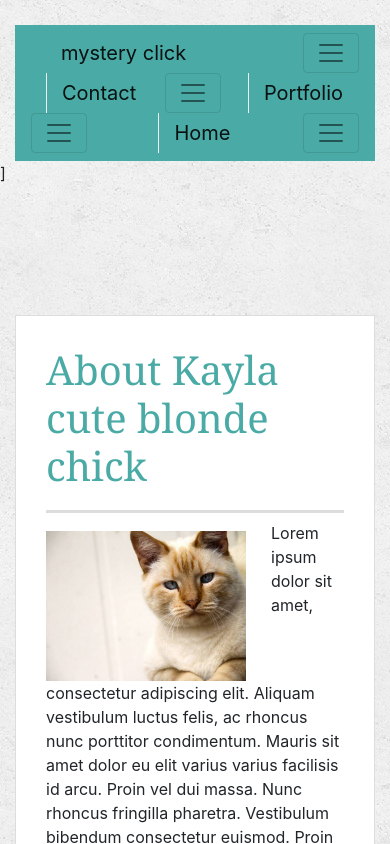
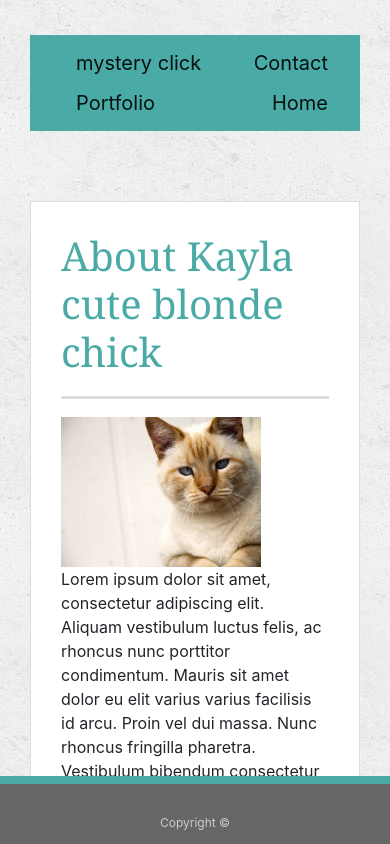
Before and after one commit to arashiwalker/Bootstrap-Portfolio, a plain HTML site: page index.html in a window 390 px wide. Shown: the top 844 px of the page. Drawn offline with nearby package versions, Linux system fonts and the light colour scheme.

Commit message:
added bootstrap styled nav bar with footer that doesn't leave the screen. also indented html

```diff
--- a/assets/css/style.css
+++ b/assets/css/style.css
@@ -1,3 +1,4 @@
+
 body {
   font-family: Arial, "Helvetica Neue", Helvetica, sans-serif;
   font-size: 18px;
@@ -9,6 +10,8 @@ body {
 * {
   box-sizing: border-box;
 }
+
+.container-fluid
 
 /* general */
 
@@ -79,7 +82,7 @@ h3 {
 
 nav {
   float: right;
-  margin-top: 25px;
+  margin-top: 35px;
 }
 
 nav a {
@@ -89,7 +92,7 @@ nav a {
   line-height: 18px;
   color: #999;
   text-decoration: none;
-  border-left: 1px solid #efefef;
+/*  border-left: 1px solid #efefef;*/
 }
 
 nav a:first-child {
@@ -108,6 +111,12 @@ footer {
   background: #666666;
   border-top: 8px solid #4aaaa5;
   height: 50px;
+  width:100%;
+  height:20px;
+  position:absolute;
+  bottom:0;
+  left:0;
+  position:fixed;
 }
 
 h3, h2 {
@@ -120,7 +129,7 @@ h3, h2 {
 /* main */
 
 #main-container {
-  padding-top: 130px;
+  padding-top: 70px;
   min-height: calc(100vh - 70px);
 }
 
--- a/index.html
+++ b/index.html
@@ -1,83 +1,54 @@
 <!doctype html>
 <html lang="en-us">
-
 <head>
   <meta charset="UTF-8">
   <title>About | Your Name</title>
   <link rel="stylesheet" type="text/css" href="assets/css/style.css">
-  <link rel="stylesheet" href="https://stackpath.bootstrapcdn.com/bootstrap/4.3.1/css/bootstrap.min.css" integrity="sha384-ggOyR0iXCbMQv3Xipma34MD+dH/1fQ784/j6cY/iJTQUOhcWr7x9JvoRxT2MZw1T" crossorigin="anonymous">
-
+  <link rel="stylesheet" href="https://stackpath.bootstrapcdn.com/bootstrap/4.3.1/css/bootstrap.min.css"
+  integrity="sha384-ggOyR0iXCbMQv3Xipma34MD+dH/1fQ784/j6cY/iJTQUOhcWr7x9JvoRxT2MZw1T" crossorigin="anonymous">
 </head>
-
 <body>
-
+  <div class="container-fluid">
    <div class="container">
     <div class="row">
       <div class="col-sm">
-
-    </div>
-
-
-    <div class="col-sm">
-
-        <nav class="navbar navbar-expand-lg navbar-light" style="background-color: #4aaaa5;">
-          <a class="navbar-brand" href="homework.html">mystery click</a>
-          <button class="navbar-toggler" type="button" data-toggle="collapse" data-target="#navbarNav" aria-controls="navbarNav" aria-expanded="false" aria-label="Toggle navigation">
-            <span class="navbar-toggler-icon"></span>
-          </button>
-          <a class="navbar-brand" href="contact.html">Contact</a>
-          <button class="navbar-toggler" type="button" data-toggle="collapse" data-target="#navbarNav" aria-controls="navbarNav" aria-expanded="false" aria-label="Toggle navigation">
-            <span class="navbar-toggler-icon"></span>
-          </button>
-          <a class="navbar-brand" href="portfolio.html">Portfolio</a>
-          <button class="navbar-toggler" type="button" data-toggle="collapse" data-target="#navbarNav" aria-controls="navbarNav" aria-expanded="false" aria-label="Toggle navigation">
-            <span class="navbar-toggler-icon"></span>
-          </button>
-          <a class="navbar-brand" href="index.html">Home</a>
-          <button class="navbar-toggler" type="button" data-toggle="collapse" data-target="#navbarNav" aria-controls="navbarNav" aria-expanded="false" aria-label="Toggle navigation">
-            <span class="navbar-toggler-icon"></span>
-          </button>
-        </nav>
-
       </div>
       <div class="col-sm">
-
+       <nav class="navbar navbar-expand-lg navbar-light" style="background-color: #4aaaa5;">
+        <a class="navbar-brand" button class="btn btn-outline-success" type="button" href="homework.html">mystery click</a>
+        <a class="navbar-brand" href="contact.html">Contact</a>
+        <a class="navbar-brand" href="portfolio.html">Portfolio</a>
+        <a class="navbar-brand" href="index.html">Home</a>
+      </nav>
+    </div>
+    <div class="col-sm">
     </div>
   </div>
 </div>
-  ]
-  <!-- <header id="masthead">
-    <div class="container">
-      <a href="index.html" id="logo">Your Name</a>
-      <nav>
-        <a href="index.html">About</a>
-        <a href="portfolio.html">Portfolio</a>
-        <a href="contact.html">Contact</a>
-      </nav>
-    </div>
-  </header> -->
-
 <div id="main-container" class="container">
   <section class="main-section">
     <h1>About Kayla cute blonde chick</h1>
 
     <img src="assets/images/cat.jpg" class="auth-image" alt="Your Name">
 
-      <p>Lorem ipsum dolor sit amet, consectetur adipiscing elit. Aliquam vestibulum luctus felis, ac rhoncus nunc porttitor condimentum. Mauris sit amet dolor eu elit varius varius facilisis id arcu. Proin vel dui massa. Nunc rhoncus fringilla pharetra. Vestibulum bibendum consectetur euismod. Proin commodo purus vitae sollicitudin consectetur.</p>
+    <p>Lorem ipsum dolor sit amet, consectetur adipiscing elit. Aliquam vestibulum luctus felis, ac rhoncus nunc
+      porttitor condimentum. Mauris sit amet dolor eu elit varius varius facilisis id arcu. Proin vel dui massa. Nunc
+      rhoncus fringilla pharetra. Vestibulum bibendum consectetur euismod. Proin commodo purus vitae sollicitudin
+    consectetur.</p>
 
-      <p>Donec vehicula lacus at leo feugiat lacinia. In et ex ultrices, ultrices neque non, pretium odio. Nunc id eros iaculis, pulvinar quam eget, egestas mauris.</p>
+    <p>Donec vehicula lacus at leo feugiat lacinia. In et ex ultrices, ultrices neque non, pretium odio. Nunc id eros
+    iaculis, pulvinar quam eget, egestas mauris.</p>
 
-      <p>Suspendisse dictum, arcu at convallis faucibus, quam sapien tincidunt nunc, sit amet egestas nibh tortor et mi. Orci varius natoque penatibus et magnis dis parturient montes, nascetur ridiculus mus.</p>
+    <p>Suspendisse dictum, arcu at convallis faucibus, quam sapien tincidunt nunc, sit amet egestas nibh tortor et mi.
+    Orci varius natoque penatibus et magnis dis parturient montes, nascetur ridiculus mus.</p>
 
   </section>
-
 </div>
-
 <footer>
   <div class="container">
     Copyright &copy;
   </div>
 </footer>
 </body>
-
+</div>
 </html>
```
Also changed, not shown: contact.html (+8 -36 lines), homework.html (+8 -40 lines), portfolio.html (+8 -42 lines). Lines whose indentation alone changed are shown as unchanged.
